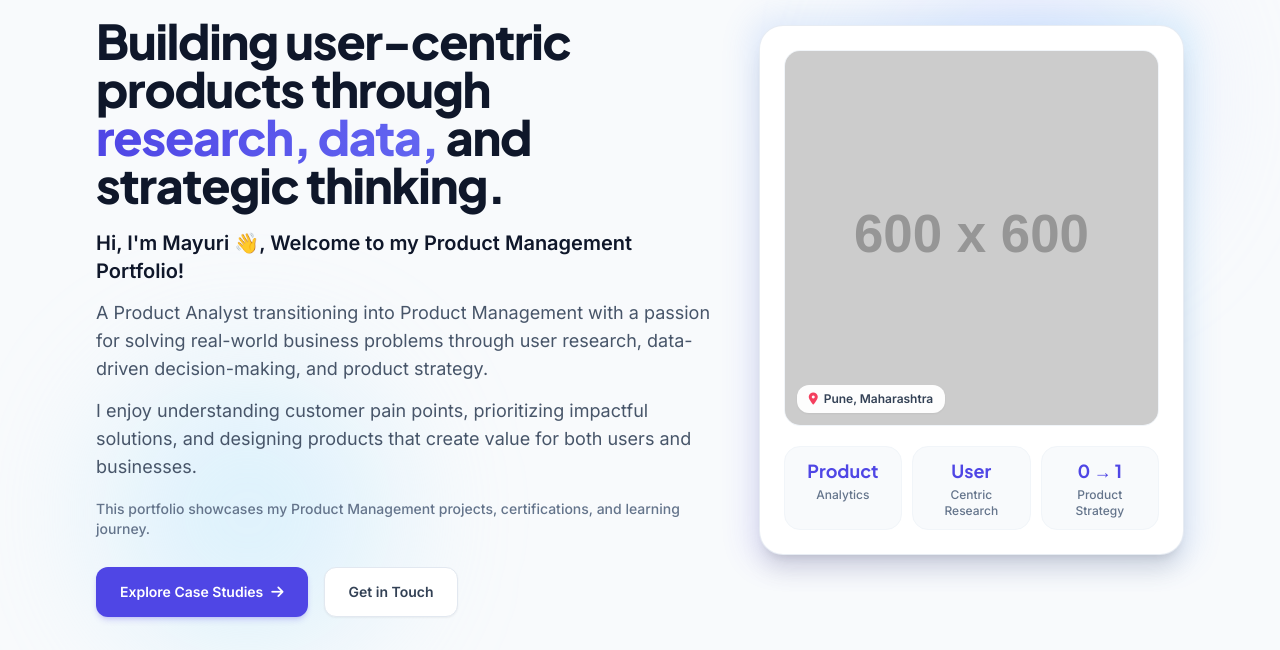
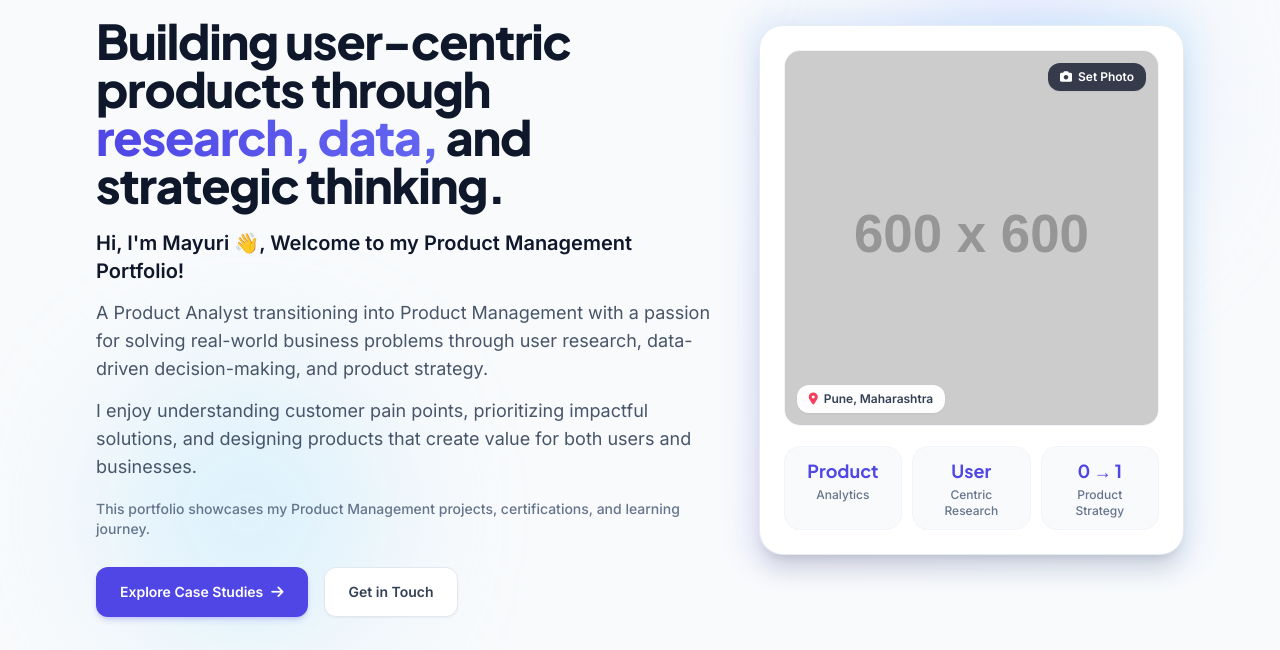
Before and after one commit to nimbhoremayuri/Portfolio1, a plain HTML site: page index.html in a window 1280 px wide. Shown: the part 150-800 px from the top of the page. Drawn offline with nearby package versions, Linux system fonts and the light colour scheme; placeholder pictures from the web are drawn by us.

Commit message:
Update index.html

```diff
--- a/index.html
+++ b/index.html
@@ -153,19 +153,26 @@
                         <div class="absolute -inset-2 bg-gradient-to-tr from-brand-600 to-sky-400 rounded-3xl opacity-15 blur-lg"></div>
 
                         <div class="relative bg-white rounded-3xl p-5 sm:p-6 border border-slate-200/80 shadow-xl">
-                            <!-- Profile Image Container with Graceful Fallback -->
-                            <div class="relative rounded-2xl overflow-hidden bg-slate-100 aspect-[4/4] mb-5 border border-slate-100">
+                            <!-- Profile Image Container with Graceful Fallback & Interactive Upload -->
+                            <div class="relative rounded-2xl overflow-hidden bg-slate-100 aspect-[4/4] mb-5 border border-slate-100 group">
                                 <img
-                                    src="1770307243504 (1).png"
+                                    id="profile-photo"
+                                    src="./1770307243504 (1).png"
                                     alt="Mayuri Nimbhore - Aspiring Product Manager & Product Analyst"
-                                    onerror="if(this.src.indexOf('1770307243504.png')===-1){this.src='1770307243504.png';}else{this.onerror=null; this.src='https://placehold.co/600x600/eef2ff/4f46e5?text=Mayuri+Nimbhore%0APM+%7C+Product+Analyst';}"
-                                    class="w-full h-full object-cover object-top"
+                                    onerror="handleProfileImageError(this)"
+                                    class="w-full h-full object-cover object-top transition-transform duration-300"
                                 >
                                 <!-- Floating Location Badge -->
                                 <div class="absolute bottom-3 left-3 bg-white/95 backdrop-blur-sm px-3 py-1.5 rounded-xl text-xs font-semibold text-slate-700 shadow-sm flex items-center space-x-1.5">
                                     <i class="fa-solid fa-location-dot text-rose-500"></i>
                                     <span>Pune, Maharashtra</span>
                                 </div>
+                                <!-- Interactive Photo Picker Button (Works in sandboxed previews & local files) -->
+                                <label for="photo-upload-input" class="absolute top-3 right-3 bg-slate-900/80 hover:bg-brand-600 text-white backdrop-blur-sm px-3 py-1.5 rounded-xl text-xs font-semibold shadow-sm flex items-center space-x-1.5 cursor-pointer transition-colors" title="Upload or preview your profile photo">
+                                    <i class="fa-solid fa-camera"></i>
+                                    <span>Set Photo</span>
+                                </label>
+                                <input type="file" id="photo-upload-input" accept="image/*" class="hidden" onchange="previewUploadedPhoto(event)">
                             </div>
 
                             <!-- Quick Highlights Grid -->
@@ -857,6 +864,35 @@
 
     <!-- Interactive JavaScript -->
     <script>
+        // Progressive Fallback for Profile Image in Preview & Local Environments
+        let photoFallbackStep = 0;
+        const photoCandidates = [
+            '1770307243504 (1).png',
+            '1770307243504%20(1).png',
+            '1770307243504.png',
+            './1770307243504.png'
+        ];
+
+        function handleProfileImageError(img) {
+            if (photoFallbackStep < photoCandidates.length) {
+                img.src = photoCandidates[photoFallbackStep++];
+            } else {
+                img.onerror = null;
+                img.src = 'https://placehold.co/600x600/eef2ff/4f46e5?text=Mayuri+Nimbhore%0AClick+%22Set+Photo%22+to+Load';
+            }
+        }
+
+        // Allow user to load their local photo directly in the browser preview
+        function previewUploadedPhoto(event) {
+            const file = event.target.files[0];
+            if (!file) return;
+            const objectUrl = URL.createObjectURL(file);
+            const profileImg = document.getElementById('profile-photo');
+            profileImg.onerror = null;
+            profileImg.src = objectUrl;
+            showToast('Profile photo updated!');
+        }
+
         // Mobile Navigation Toggle
         const mobileMenuBtn = document.getElementById('mobile-menu-btn');
         const mobileMenu = document.getElementById('mobile-menu');
```
